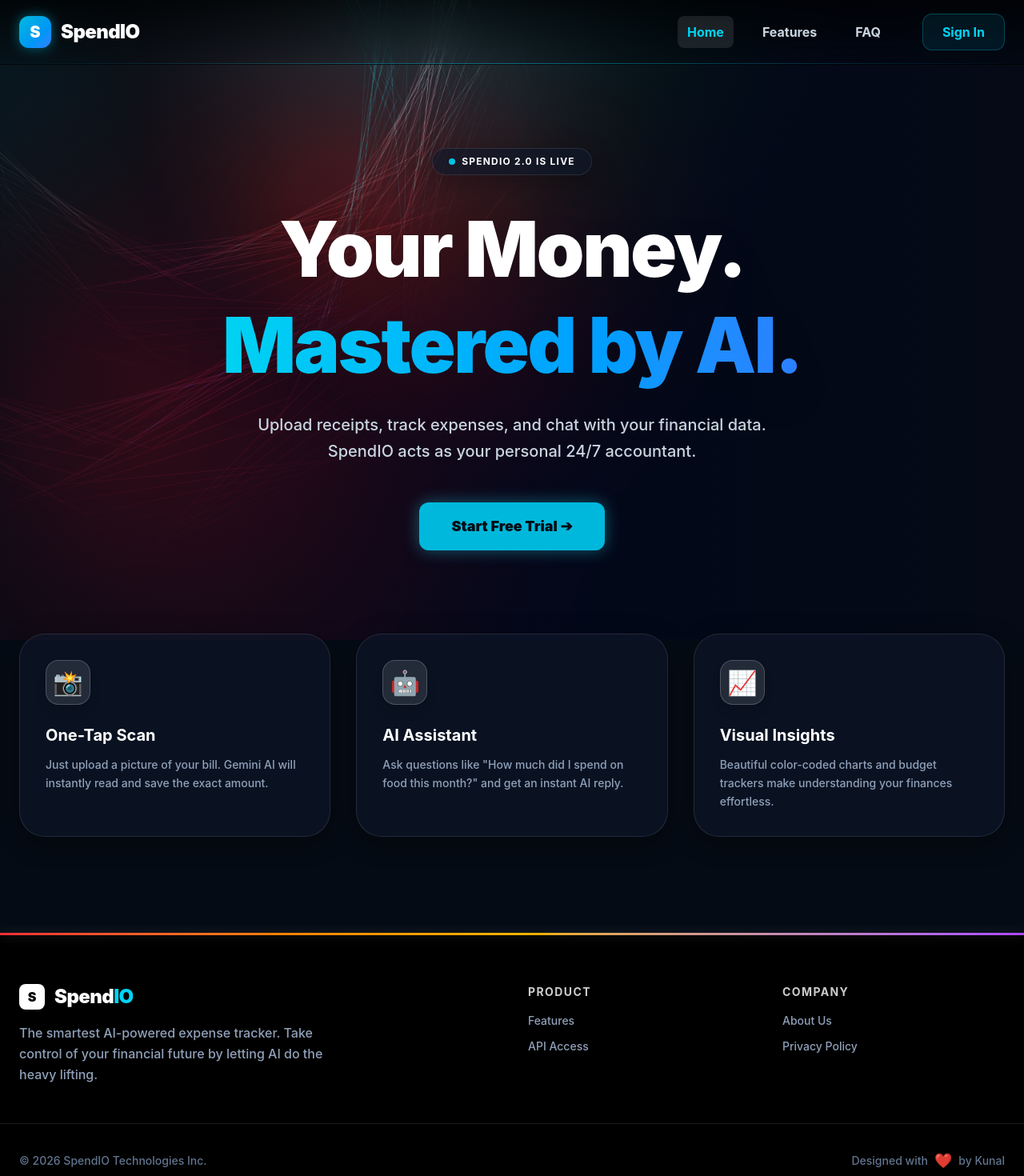
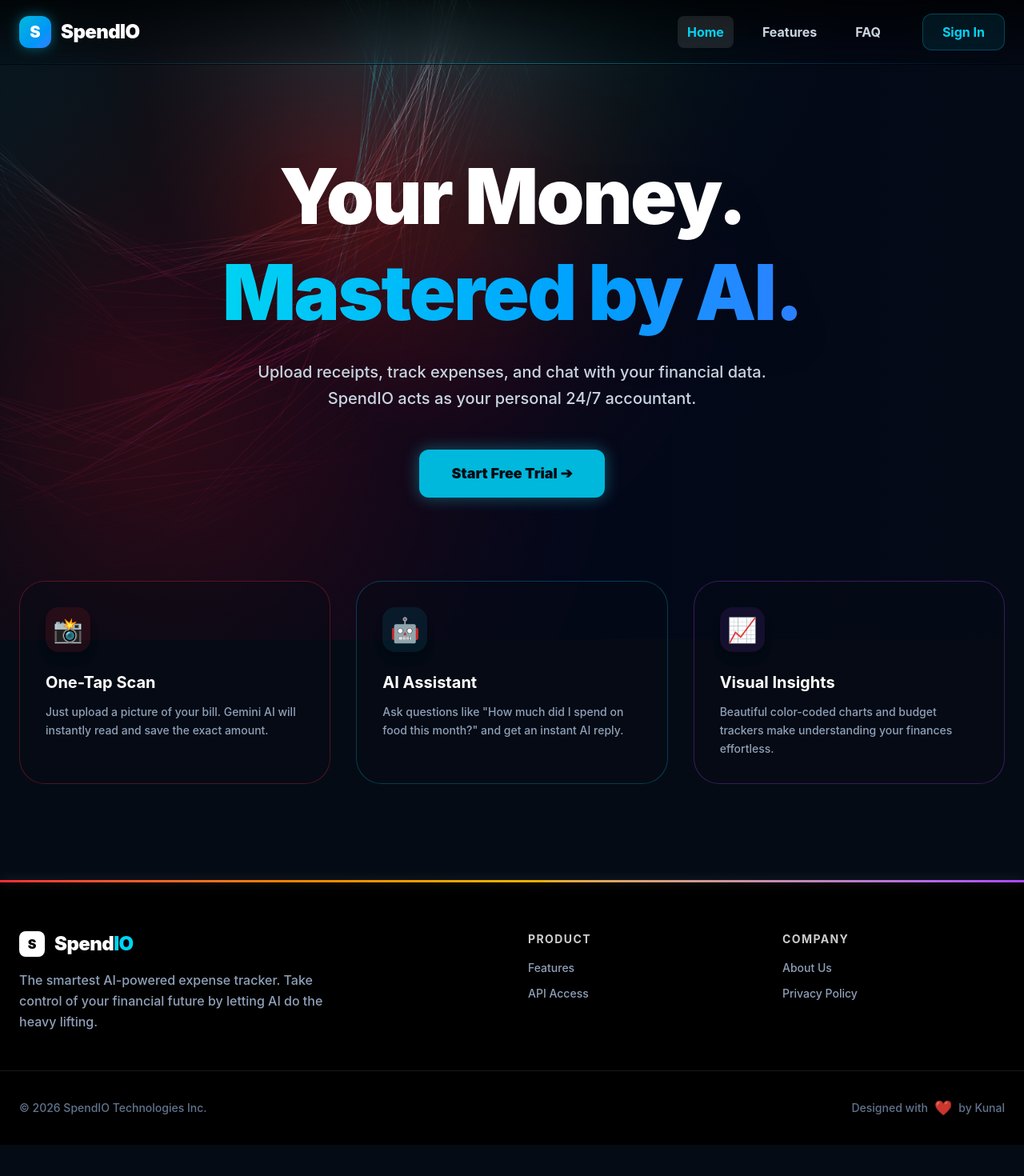
Before and after one commit to kunalchobdar2004/SpendIO-AI-Expense-Tracker, a React app in the folder frontend/: page / in a window 1280 px wide. Shown: the top 1470 px of the page at 80% size. After the commit the page ends 1431 px from the top, so only its background shows below. Built offline with nearby package versions, Linux system fonts and the light colour scheme; the HTML template or start-up script is replaced by a standard one.

Commit message:
Added Voice Input and AI Spending Forecast Widget

```diff
--- a/frontend/src/App.jsx
+++ b/frontend/src/App.jsx
@@ -2,9 +2,6 @@
 import { BrowserRouter as Router, Routes, Route, Link, useNavigate, useLocation, Navigate } from "react-router-dom";
 import { PieChart, Pie, Cell, Tooltip, ResponsiveContainer, Legend } from "recharts";
 
-// =====================================
-// 🎨 GLOBAL STYLES & GLASSMORPHISM
-// =====================================
 const GlobalStyles = () => (
   <style>{`
     body, html {
@@ -21,7 +18,6 @@
     }
     .animate-fade-up { animation: fadeUp 0.6s cubic-bezier(0.16, 1, 0.3, 1) forwards; }
 
-    /* 🌟 DARK GLASSMORPHISM CARDS */
     .glass-card {
       background: rgba(15, 23, 42, 0.65) !important;
       backdrop-filter: blur(12px);
@@ -51,7 +47,6 @@
   `}</style>
 );
 
-// 🌟 BACKGROUND IMAGE (22001.jpg)
 const ImageBackground = () => (
   <div style={{
     position: 'fixed', top: 0, left: 0, width: '100vw', height: '100vh',
@@ -69,9 +64,6 @@
   </div>
 );
 
-// =====================================
-// 🎨 COMPONENTS: HEADER, MOBILE NAV & FOOTER
-// =====================================
 const Header = ({ user }) => {
   const location = useLocation();
   const publicLinks = [{ name: "Home", path: "/" }, { name: "Features", path: "/features" }, { name: "FAQ", path: "/faq" }];
@@ -88,7 +80,6 @@
           <span className="text-xl md:text-2xl font-black tracking-tight text-white drop-shadow-md">SpendIO</span>
         </Link>
 
-        {/* Desktop Navigation */}
         <nav className="hidden md:flex gap-6 items-center">
           {links.map(link => (
             <Link key={link.name} to={link.path} className={`font-bold transition-all duration-300 hover:-translate-y-0.5 px-3 py-2 rounded-lg ${location.pathname === link.path ? 'bg-white/10 text-cyan-400 shadow-inner' : 'text-slate-300 hover:text-white hover:bg-white/5'}`}>
@@ -98,7 +89,6 @@
           {!user && <Link to="/auth" className="ml-4 bg-cyan-500/10 border border-cyan-500/30 text-cyan-400 px-6 py-2.5 rounded-xl font-bold hover:bg-cyan-500 hover:text-[#050B14] hover:shadow-[0_0_15px_rgba(34,211,238,0.4)] transition-all">Sign In</Link>}
         </nav>
 
-        {/* Profile icon for mobile and desktop */}
         {user ? (
           <Link to="/profile" className="hidden md:flex w-10 h-10 rounded-full bg-slate-800 text-cyan-400 font-bold items-center justify-center border-2 border-white/20 hover:border-cyan-400 transition-all cursor-pointer overflow-hidden shadow-[0_0_10px_rgba(255,255,255,0.1)]">
             {user.profilePic ? <img src={user.profilePic} className="w-full h-full object-cover" alt="Profile" /> : user.name.charAt(0).toUpperCase()}
@@ -111,7 +101,6 @@
   );
 };
 
-// 📱 MOBILE BOTTOM NAVIGATION (APP-LIKE FEEL)
 const MobileNav = ({ user }) => {
   const location = useLocation();
   const links = user
@@ -139,7 +128,6 @@
   );
 };
 
-// 🌟 UNIQUE MULTI-COLOR BLACK FOOTER
 const Footer = () => (
   <footer className="pt-12 md:pt-16 pb-24 md:pb-8 mt-auto z-10 relative bg-black">
     <div className="absolute top-0 left-0 w-full h-[3px] bg-gradient-to-r from-red-500 via-yellow-500 via-green-500 via-blue-500 to-purple-500 shadow-[0_0_15px_rgba(255,255,255,0.2)]"></div>
@@ -156,13 +144,13 @@
         <h4 className="text-white font-bold mb-3 md:mb-4 text-xs md:text-sm tracking-widest uppercase opacity-80">Product</h4>
         <ul className="space-y-2 md:space-y-3 font-medium text-slate-400 text-sm">
           <li><Link to="/features" className="hover:text-white cursor-pointer transition-colors">Features</Link></li>
-          <li className="hover:text-white cursor-pointer transition-colors">API Access</li>
+          <li><Link to="/features" className="hover:text-white cursor-pointer transition-colors">API Access</Link></li>
         </ul>
       </div>
       <div>
         <h4 className="text-white font-bold mb-3 md:mb-4 text-xs md:text-sm tracking-widest uppercase opacity-80">Company</h4>
         <ul className="space-y-2 md:space-y-3 font-medium text-slate-400 text-sm">
-          <li className="hover:text-white cursor-pointer transition-colors">About Us</li>
+          <li><Link to="/features" className="hover:text-white cursor-pointer transition-colors">About Us</Link></li>
           <li className="hover:text-white cursor-pointer transition-colors">Privacy Policy</li>
         </ul>
       </div>
@@ -174,9 +162,6 @@
   </footer>
 );
 
-// =====================================
-// 🚀 MAIN APP WITH ROUTING
-// =====================================
 function App() {
   const [user, setUser] = useState(() => {
     const saved = localStorage.getItem("authUser");
@@ -205,7 +190,6 @@
       <div className="min-h-screen flex flex-col selection:bg-cyan-500/30 selection:text-white relative z-10">
         <ImageBackground />
         <Header user={user} handleLogout={handleLogout} />
-        {/* pb-20 added for mobile to prevent content hiding behind bottom nav */}
         <main className="flex-grow w-full max-w-7xl mx-auto px-4 sm:px-6 py-6 md:py-10 z-10 pb-24 md:pb-10">
           <Routes>
             <Route path="/" element={<HomePage user={user} />} />
@@ -225,17 +209,10 @@
   );
 }
 
-// =====================================
-// 🌟 PAGE 1: HOME PAGE
-// =====================================
 const HomePage = ({ user }) => {
   return (
     <div className="flex flex-col items-center justify-center animate-fade-up w-full h-full pb-6 md:pb-10">
       <div className="text-center max-w-4xl mx-auto pt-10 md:pt-16 pb-12 md:pb-20 relative z-10">
-        <div className="inline-flex items-center gap-2 px-4 py-1.5 md:px-5 md:py-2 rounded-full glass-card text-cyan-400 text-[10px] md:text-xs font-bold mb-6 md:mb-8 uppercase tracking-widest border-cyan-500/30">
-          <span className="w-2 h-2 rounded-full bg-cyan-400 animate-pulse"></span>
-          SpendIO 2.0 is Live
-        </div>
         <h1 className="text-4xl sm:text-6xl md:text-8xl font-black mb-4 md:mb-6 leading-tight tracking-tight text-white drop-shadow-2xl">
           Your Money. <br/><span className="text-transparent bg-clip-text bg-gradient-to-r from-cyan-400 to-blue-500">Mastered by AI.</span>
         </h1>
@@ -247,19 +224,19 @@
         </Link>
       </div>
 
-      <div id="features" className="grid grid-cols-1 sm:grid-cols-2 md:grid-cols-3 gap-6 md:gap-8 w-full mb-10 mt-6 relative z-10">
-        <div className="p-6 md:p-8 rounded-[1.5rem] md:rounded-[2rem] glass-card group">
-          <div className="w-12 h-12 md:w-14 md:h-14 bg-white/10 text-white rounded-2xl flex items-center justify-center text-2xl md:text-3xl mb-4 md:mb-6 border border-white/20 group-hover:bg-cyan-500 transition-all shadow-lg">📸</div>
+      <div className="grid grid-cols-1 sm:grid-cols-2 md:grid-cols-3 gap-6 md:gap-8 w-full mb-10 mt-6 relative z-10">
+        <div className="p-6 md:p-8 rounded-[1.5rem] md:rounded-[2rem] bg-[#050B14]/40 backdrop-blur-xl border border-red-500/30 hover:border-red-500 hover:shadow-[0_0_30px_rgba(239,68,68,0.2)] transition-all group">
+          <div className="w-12 h-12 md:w-14 md:h-14 bg-red-500/10 text-red-400 rounded-2xl flex items-center justify-center text-2xl md:text-3xl mb-4 md:mb-6 group-hover:bg-red-500 group-hover:text-white transition-all shadow-lg">📸</div>
           <h3 className="text-lg md:text-xl font-bold mb-2 md:mb-3 text-white">One-Tap Scan</h3>
           <p className="text-slate-400 font-medium text-xs md:text-sm leading-relaxed">Just upload a picture of your bill. Gemini AI will instantly read and save the exact amount.</p>
         </div>
-        <div className="p-6 md:p-8 rounded-[1.5rem] md:rounded-[2rem] glass-card group">
-          <div className="w-12 h-12 md:w-14 md:h-14 bg-white/10 text-white rounded-2xl flex items-center justify-center text-2xl md:text-3xl mb-4 md:mb-6 border border-white/20 group-hover:bg-cyan-500 transition-all shadow-lg">🤖</div>
+        <div className="p-6 md:p-8 rounded-[1.5rem] md:rounded-[2rem] bg-[#050B14]/40 backdrop-blur-xl border border-cyan-500/30 hover:border-cyan-500 hover:shadow-[0_0_30px_rgba(34,211,238,0.2)] transition-all group">
+          <div className="w-12 h-12 md:w-14 md:h-14 bg-cyan-500/10 text-cyan-400 rounded-2xl flex items-center justify-center text-2xl md:text-3xl mb-4 md:mb-6 group-hover:bg-cyan-500 group-hover:text-white transition-all shadow-lg">🤖</div>
           <h3 className="text-lg md:text-xl font-bold mb-2 md:mb-3 text-white">AI Assistant</h3>
           <p className="text-slate-400 font-medium text-xs md:text-sm leading-relaxed">Ask questions like "How much did I spend on food this month?" and get an instant AI reply.</p>
         </div>
-        <div className="p-6 md:p-8 rounded-[1.5rem] md:rounded-[2rem] glass-card group sm:col-span-2 md:col-span-1">
-          <div className="w-12 h-12 md:w-14 md:h-14 bg-white/10 text-white rounded-2xl flex items-center justify-center text-2xl md:text-3xl mb-4 md:mb-6 border border-white/20 group-hover:bg-cyan-500 transition-all shadow-lg">📈</div>
+        <div className="p-6 md:p-8 rounded-[1.5rem] md:rounded-[2rem] bg-[#050B14]/40 backdrop-blur-xl border border-purple-500/30 hover:border-purple-500 hover:shadow-[0_0_30px_rgba(168,85,247,0.2)] transition-all group sm:col-span-2 md:col-span-1">
+          <div className="w-12 h-12 md:w-14 md:h-14 bg-purple-500/10 text-purple-400 rounded-2xl flex items-center justify-center text-2xl md:text-3xl mb-4 md:mb-6 group-hover:bg-purple-500 group-hover:text-white transition-all shadow-lg">📈</div>
           <h3 className="text-lg md:text-xl font-bold mb-2 md:mb-3 text-white">Visual Insights</h3>
           <p className="text-slate-400 font-medium text-xs md:text-sm leading-relaxed">Beautiful color-coded charts and budget trackers make understanding your finances effortless.</p>
         </div>
@@ -268,40 +245,56 @@
   );
 };
 
-// =====================================
-// 🌟 PAGE 2: FEATURES PAGE
-// =====================================
 const FeaturesPage = () => {
   return (
     <div className="max-w-6xl mx-auto w-full py-8 md:py-12 animate-fade-up">
       <div className="text-center mb-10 md:mb-16 relative">
-        <div className="absolute top-1/2 left-1/2 -translate-x-1/2 -translate-y-1/2 w-48 md:w-64 h-48 md:h-64 bg-cyan-500/20 blur-[80px] md:blur-[100px] rounded-full pointer-events-none"></div>
         <h1 className="text-4xl md:text-5xl font-black text-white mb-4 md:mb-6 tracking-tight relative z-10">Powerful Features</h1>
         <p className="text-slate-400 font-medium text-sm md:text-lg max-w-2xl mx-auto relative z-10 px-4 md:px-0">Everything you need to master your personal finances without the hassle of manual spreadsheets.</p>
       </div>
 
       <div className="grid grid-cols-1 md:grid-cols-2 gap-6 md:gap-8">
-        <div className="glass-card p-6 md:p-10 rounded-[1.5rem] md:rounded-[2.5rem] group relative overflow-hidden">
-          <div className="absolute top-0 right-0 w-24 md:w-32 h-24 md:h-32 bg-cyan-500/10 blur-3xl rounded-full group-hover:bg-cyan-500/20 transition-all"></div>
-          <div className="w-14 h-14 md:w-16 md:h-16 bg-cyan-500/10 text-cyan-400 rounded-2xl flex items-center justify-center text-2xl md:text-3xl mb-4 md:mb-6 border border-cyan-500/20 group-hover:bg-cyan-500 group-hover:text-[#050B14] transition-all shadow-[0_0_15px_rgba(34,211,238,0.2)]">📸</div>
+        <div className="bg-[#050B14]/60 backdrop-blur-xl border border-red-500/20 hover:border-red-500/50 p-6 md:p-10 rounded-[1.5rem] md:rounded-[2.5rem] group transition-all shadow-[0_0_15px_rgba(239,68,68,0.1)]">
+          <div className="w-14 h-14 md:w-16 md:h-16 bg-red-500/10 text-red-400 rounded-2xl flex items-center justify-center text-2xl md:text-3xl mb-4 md:mb-6 group-hover:bg-red-500 group-hover:text-[#050B14] transition-all">📸</div>
           <h3 className="text-2xl md:text-3xl font-black mb-3 md:mb-4 text-white">Smart Vision Scanner</h3>
           <p className="text-slate-400 font-medium text-sm md:text-base leading-relaxed mb-4 md:mb-6">Powered by Google Gemini Vision. Simply point your camera at any receipt, and our AI will automatically detect the total amount and categorize the expense. No more typing.</p>
           <ul className="space-y-2 text-xs md:text-sm font-bold text-slate-300">
-            <li className="flex items-center gap-2"><span className="text-cyan-400">✓</span> Supports JPG & PNG (up to 5MB)</li>
-            <li className="flex items-center gap-2"><span className="text-cyan-400">✓</span> Auto-detects Categories</li>
-            <li className="flex items-center gap-2"><span className="text-cyan-400">✓</span> Error-free numeric extraction</li>
+            <li className="flex items-center gap-2"><span className="text-red-400">✓</span> Supports JPG & PNG (up to 5MB)</li>
+            <li className="flex items-center gap-2"><span className="text-red-400">✓</span> Auto-detects Categories</li>
+            <li className="flex items-center gap-2"><span className="text-red-400">✓</span> Error-free numeric extraction</li>
           </ul>
         </div>
 
-        <div className="glass-card p-6 md:p-10 rounded-[1.5rem] md:rounded-[2.5rem] group relative overflow-hidden">
-          <div className="absolute top-0 right-0 w-24 md:w-32 h-24 md:h-32 bg-purple-500/10 blur-3xl rounded-full group-hover:bg-purple-500/20 transition-all"></div>
-          <div className="w-14 h-14 md:w-16 md:h-16 bg-purple-500/10 text-purple-400 rounded-2xl flex items-center justify-center text-2xl md:text-3xl mb-4 md:mb-6 border border-purple-500/20 group-hover:bg-purple-500 group-hover:text-white transition-all shadow-[0_0_15px_rgba(168,85,247,0.2)]">🤖</div>
+        <div className="bg-[#050B14]/60 backdrop-blur-xl border border-cyan-500/20 hover:border-cyan-500/50 p-6 md:p-10 rounded-[1.5rem] md:rounded-[2.5rem] group transition-all shadow-[0_0_15px_rgba(34,211,238,0.1)]">
+          <div className="w-14 h-14 md:w-16 md:h-16 bg-cyan-500/10 text-cyan-400 rounded-2xl flex items-center justify-center text-2xl md:text-3xl mb-4 md:mb-6 group-hover:bg-cyan-500 group-hover:text-white transition-all">🤖</div>
           <h3 className="text-2xl md:text-3xl font-black mb-3 md:mb-4 text-white">Conversational AI Chatbot</h3>
           <p className="text-slate-400 font-medium text-sm md:text-base leading-relaxed mb-4 md:mb-6">Talk to your data naturally. Our integrated AI analyzes your entire database to answer specific queries instantly. It's like having a financial advisor in your pocket.</p>
           <ul className="space-y-2 text-xs md:text-sm font-bold text-slate-300">
-            <li className="flex items-center gap-2"><span className="text-purple-400">✓</span> "How much did I spend on cabs?"</li>
-            <li className="flex items-center gap-2"><span className="text-purple-400">✓</span> "What is my highest category?"</li>
-            <li className="flex items-center gap-2"><span className="text-purple-400">✓</span> Dynamic Monthly Reports</li>
+            <li className="flex items-center gap-2"><span className="text-cyan-400">✓</span> "How much did I spend on cabs?"</li>
+            <li className="flex items-center gap-2"><span className="text-cyan-400">✓</span> "What is my highest category?"</li>
+            <li className="flex items-center gap-2"><span className="text-cyan-400">✓</span> Dynamic Monthly Reports</li>
+          </ul>
+        </div>
+
+        <div className="bg-[#050B14]/60 backdrop-blur-xl border border-purple-500/20 hover:border-purple-500/50 p-6 md:p-10 rounded-[1.5rem] md:rounded-[2.5rem] group transition-all shadow-[0_0_15px_rgba(168,85,247,0.1)]">
+          <div className="w-14 h-14 md:w-16 md:h-16 bg-purple-500/10 text-purple-400 rounded-2xl flex items-center justify-center text-2xl md:text-3xl mb-4 md:mb-6 group-hover:bg-purple-500 group-hover:text-white transition-all">📈</div>
+          <h3 className="text-2xl md:text-3xl font-black mb-3 md:mb-4 text-white">Visual Analytics</h3>
+          <p className="text-slate-400 font-medium text-sm md:text-base leading-relaxed mb-4 md:mb-6">Understand your cash flow at a glance. We provide real-time beautiful pie charts and an intuitive budget tracker to keep you within your limits.</p>
+          <ul className="space-y-2 text-xs md:text-sm font-bold text-slate-300">
+            <li className="flex items-center gap-2"><span className="text-purple-400">✓</span> Category-wise breakdowns</li>
+            <li className="flex items-center gap-2"><span className="text-purple-400">✓</span> Dynamic Progress Bars</li>
+            <li className="flex items-center gap-2"><span className="text-purple-400">✓</span> Warning indicators for overspending</li>
+          </ul>
+        </div>
+
+        <div className="bg-[#050B14]/60 backdrop-blur-xl border border-blue-500/20 hover:border-blue-500/50 p-6 md:p-10 rounded-[1.5rem] md:rounded-[2.5rem] group transition-all shadow-[0_0_15px_rgba(59,130,246,0.1)]">
+          <div className="w-14 h-14 md:w-16 md:h-16 bg-blue-500/10 text-blue-400 rounded-2xl flex items-center justify-center text-2xl md:text-3xl mb-4 md:mb-6 group-hover:bg-blue-500 group-hover:text-white transition-all">🔐</div>
+          <h3 className="text-2xl md:text-3xl font-black mb-3 md:mb-4 text-white">Secure Cloud Storage</h3>
+          <p className="text-slate-400 font-medium text-sm md:text-base leading-relaxed mb-4 md:mb-6">Your data belongs to you. Every expense is securely encrypted and stored in a private PostgreSQL database, accessible only via your secure login.</p>
+          <ul className="space-y-2 text-xs md:text-sm font-bold text-slate-300">
+            <li className="flex items-center gap-2"><span className="text-blue-400">✓</span> Enterprise-grade PostgreSQL</li>
+            <li className="flex items-center gap-2"><span className="text-blue-400">✓</span> One-Click CSV Export</li>
+            <li className="flex items-center gap-2"><span className="text-blue-400">✓</span> Family Sharing capabilities</li>
           </ul>
         </div>
       </div>
@@ -309,9 +302,6 @@
   );
 };
 
-// =====================================
-// 🔐 PAGE 3: AUTH PAGE
-// =====================================
 const AuthPage = ({ setUser }) => {
   const [isLogin, setIsLogin] = useState(true);
   const [form, setForm] = useState({ name: "", email: "", password: "" });
@@ -363,9 +353,6 @@
   );
 };
 
-// =====================================
-// 📄 PROTECTED PAGE: DASHBOARD (WITH VOICE ADD FEATURE)
-// =====================================
 const Dashboard = ({ user, history, fetchHistory }) => {
   const [form, setForm] = useState({ amount: "", category: "Food", description: "", date: "" });
   const [budget, setBudget] = useState(() => Number(localStorage.getItem("userBudget")) || 10000);
@@ -454,7 +441,9 @@
         title: 'My SpendIO Update',
         text: `Hey! I have tracked ₹${totalExpenses} out of my ₹${budget} budget this month using SpendIO.`,
       }).catch(console.error);
-    } else { alert("Sharing is not supported on this device."); }
+    } else {
+      alert("Sharing is not supported on this device.");
+    }
   };
 
   const totalExpenses = history.reduce((sum, item) => sum + Number(item.amount), 0);
@@ -469,7 +458,6 @@
   return (
     <div className="grid lg:grid-cols-3 gap-6 md:gap-8 animate-fade-up">
       <div className="lg:col-span-1">
-        {/* Changed from sticky top-28 to static on mobile, sticky on lg */}
         <div className="glass-card p-5 md:p-8 rounded-[1.5rem] md:rounded-[2rem] static lg:sticky lg:top-28">
           <h2 className="text-lg md:text-xl font-bold mb-4 md:mb-6 flex items-center justify-between text-white">
             <div className="flex items-center gap-2 md:gap-3">
@@ -477,7 +465,13 @@
               <span>{editingId ? "Edit Expense" : "Add Expense"}</span>
             </div>
 
-            <button type="button" onClick={handleVoiceInput} disabled={isListening || isProcessingVoice} className={`w-8 h-8 md:w-10 md:h-10 rounded-full flex items-center justify-center text-sm md:text-xl transition-all border ${isListening ? 'bg-red-500 text-white animate-pulse border-red-500 shadow-[0_0_15px_rgba(239,68,68,0.6)]' : isProcessingVoice ? 'bg-cyan-500 text-black border-cyan-500' : 'bg-white/10 text-cyan-400 hover:bg-cyan-500 hover:text-black border-white/20'}`} title="Click & Speak">
+            <button
+              type="button"
+              onClick={handleVoiceInput}
+              disabled={isListening || isProcessingVoice}
+              className={`w-8 h-8 md:w-10 md:h-10 rounded-full flex items-center justify-center text-sm md:text-xl transition-all border ${isListening ? 'bg-red-500 text-white animate-pulse border-red-500 shadow-[0_0_15px_rgba(239,68,68,0.6)]' : isProcessingVoice ? 'bg-cyan-500 text-black border-cyan-500' : 'bg-white/10 text-cyan-400 hover:bg-cyan-500 hover:text-black border-white/20'}`}
+              title="Click & Speak"
+            >
               {isProcessingVoice ? '⏳' : '🎙️'}
             </button>
           </h2>
@@ -571,9 +565,6 @@
   );
 };
 
-// =====================================
-// 📄 PROTECTED PAGE: SCAN BILL
-// =====================================
 const ScanPage = ({ user, fetchHistory }) => {
   const [loading, setLoading] = useState(false);
   const [result, setResult] = useState(null);
@@ -635,9 +626,6 @@
   );
 };
 
-// =====================================
-// 📄 PROTECTED PAGE: AI ADVISOR (WITH FORECASTING)
-// =====================================
 const AiPage = ({ user, history }) => {
   const [insights, setInsights] = useState(null);
   const [chat, setChat] = useState("");
@@ -775,9 +763,6 @@
   );
 };
 
-// =====================================
-// 📄 PROTECTED PAGE: PROFILE
-// =====================================
 const ProfilePage = ({ user, setUser, history, handleLogout }) => {
   const fileInputRef = useRef(null);
   const [uploading, setUploading] = useState(false);
@@ -845,9 +830,6 @@
   );
 };
 
-// =====================================
-// 📄 PUBLIC PAGE: FAQ
-// =====================================
 const FaqPage = () => {
   const faqs = [
     { q: "How does the AI Scanner work?", a: "It uses Google Gemini Vision to read your uploaded physical receipts and automatically extracts the amount and category." },
```
